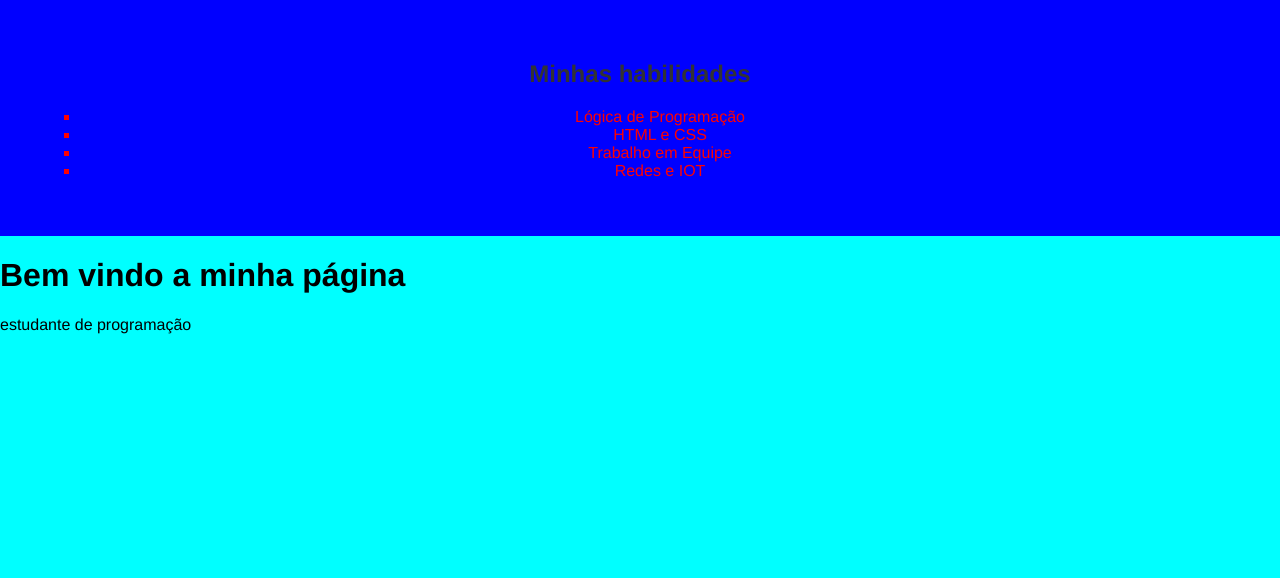
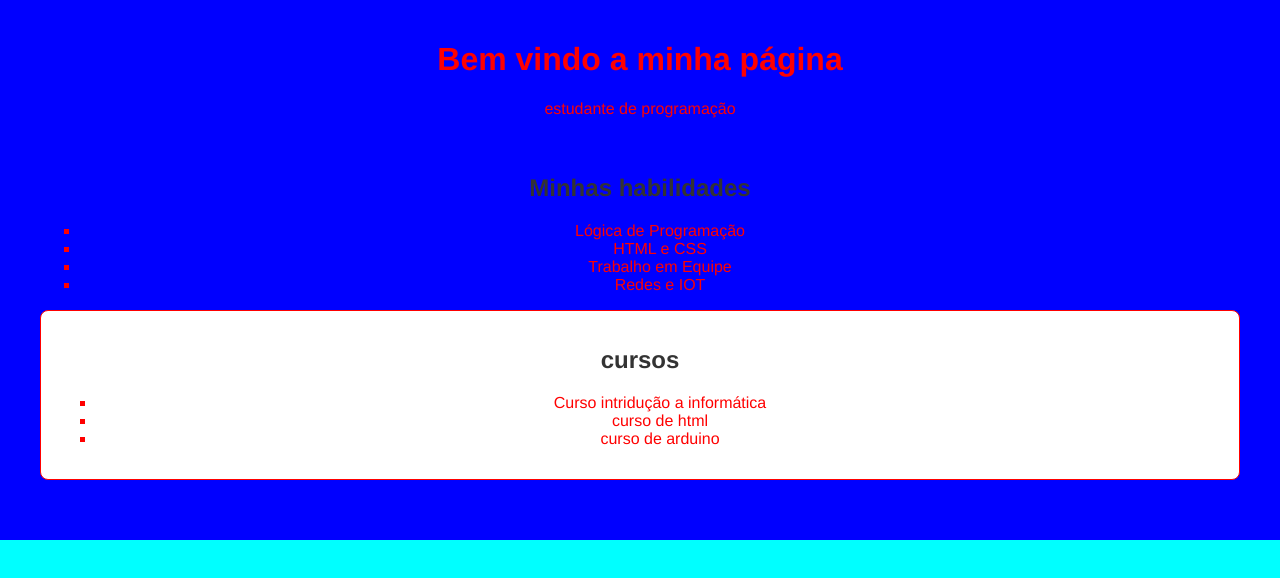
Before and after one commit to davizinho651/site, a plain HTML site: page index.html in a window 1280 px wide. Drawn offline with Linux system fonts and the light colour scheme.

Commit message:
Add files via upload

```diff
--- a/index.html
+++ b/index.html
@@ -36,6 +36,8 @@
     </style>
     <body>
         <header>
+            <h1>Bem vindo a minha página</h1>
+        <p>estudante de programação</p>
             <main>
                 <selection>
                     <h2>Minhas habilidades</h2>
@@ -47,9 +49,16 @@
 
                     </ul>
                 </selection>
+
+                <section>
+                    <h2>cursos</h2>
+                    <ul>
+                        <li>Curso intridução a informática</li>
+                        <li>curso de html</li>
+                        <li>curso de arduino</li>
+                    </ul>
+                </section>
             </main>
         </header>
-        <h1>Bem vindo a minha página</h1>
-        <p>estudante de programação</p>
     </body>
 </html>
```
